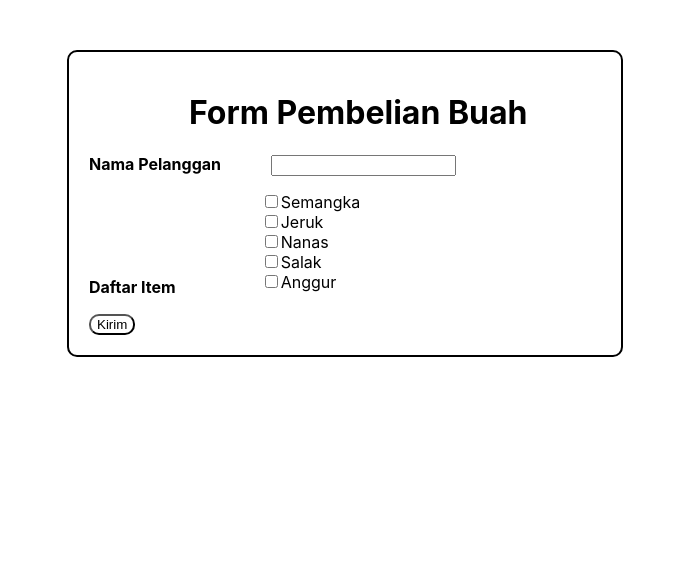
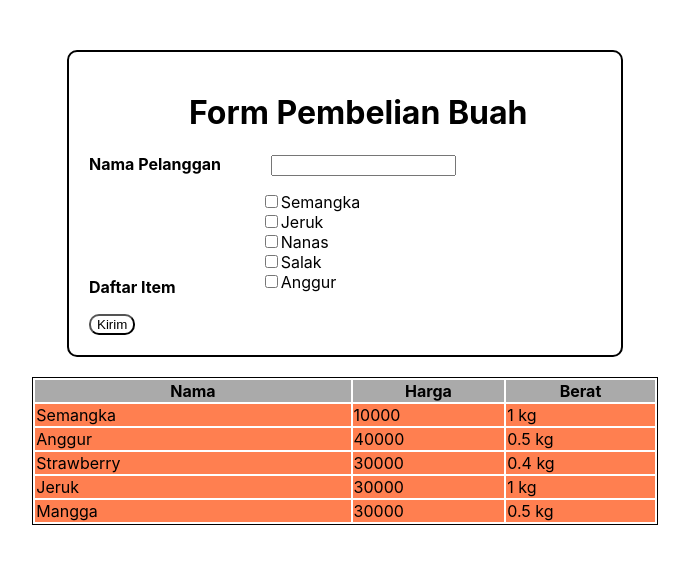
Before and after one commit to bayuik/IM-Sanbercode-Reactjs-Batch-26, a React (Create React App) app in the folder Tugas-Harian-Part-2/: page / in a window 1280 px wide. Shown: the top 564 px of the page, without its empty margins (295-984 px from the left). Built offline with nearby package versions, Linux system fonts and the light colour scheme.

Commit message:
add tugas-10

```diff
--- a/Tugas-Harian-Part-2/src/App.js
+++ b/Tugas-Harian-Part-2/src/App.js
@@ -1,32 +1,12 @@
-import "./App.css";
+import Tugas9 from "./Tugas-9/Tugas9.js";
+import Tugas10 from './Tugas-10/Tugas10'
 
 function App() {
-    let daftarItem = ["Semangka", "Jeruk", "Nanas", "Salak", "Anggur"];
-    let data = daftarItem.map(item => {
-        return (
-            <label><input type="checkbox" value={item} />{item}</label>
-        );
-    });
-
     return (
-        <div>
-            <div className="container">
-                <h1 className="title">Form Pembelian Buah</h1>
-                <form>
-                    <p>
-                        <strong className="nama">Nama Pelanggan</strong>
-                        <input type="text" />
-                    </p>
-                    <p className="daftarItem">
-                        <strong className="label">Daftar Item</strong>
-                        <div className="item">
-                            {data}
-                        </div>
-                    </p>
-                    <input type="submit" value="Kirim" />
-                </form>
-            </div>
-        </div>
+        <>
+            <Tugas9 />
+            <Tugas10 />
+        </>
     );
 }
 
--- /dev/null
+++ b/Tugas-Harian-Part-2/src/Tugas-10/Tugas10.js
@@ -0,0 +1,41 @@
+import React from 'react';
+import './tugas10.css';
+
+export default function Tugas10() {
+    let dataHargaBuah = [
+        {nama: "Semangka", harga: 10000, berat: 1000},
+        {nama: "Anggur", harga: 40000, berat: 500},
+        {nama: "Strawberry", harga: 30000, berat: 400},
+        {nama: "Jeruk", harga: 30000, berat: 1000},
+        {nama: "Mangga", harga: 30000, berat: 500}
+    ]
+
+    return(
+        <>
+            <table>
+                <thead>
+                    <th>Nama</th>
+                    <th>Harga</th>
+                    <th>Berat</th>
+                </thead>
+                <tbody>
+                    {dataHargaBuah.map(({nama, harga, berat}) => {
+                        return (
+                            <Row nama={nama} harga={harga} berat={berat / 1000} />
+                        )
+                    })}
+                </tbody>
+            </table>
+        </>
+    )
+}
+
+const Row = (props) => {
+    return (
+        <tr>
+            <td className="namaBuah">{props.nama}</td>
+            <td className="harga">{props.harga}</td>
+            <td className="berat">{props.berat} kg</td>
+        </tr>
+    )
+}
--- /dev/null
+++ b/Tugas-Harian-Part-2/src/Tugas-10/tugas10.css
@@ -0,0 +1,22 @@
+table {
+    border: 1px solid black;
+    margin: 0 auto;
+    margin-top: 20px;
+    /* display: flex; */
+}
+
+thead {
+    background-color: #aaa;
+}
+
+td {
+    background-color: #ff7f50;
+}
+
+.namaBuah {
+    padding-right: 230px;
+}
+
+.harga, .berat {
+    padding-right: 100px;
+}
--- /dev/null
+++ b/Tugas-Harian-Part-2/src/Tugas-9/Tugas9.js
@@ -0,0 +1,30 @@
+import './tugas9.css';
+
+export default function Tugas9(){
+    let daftarItem = ["Semangka", "Jeruk", "Nanas", "Salak", "Anggur"];
+    let data = daftarItem.map((item) => {
+        return (
+            <label>
+                <input type="checkbox" value={item} />
+                {item}
+            </label>
+        );
+    });
+
+    return (
+            <div className="container">
+                <h1 className="title">Form Pembelian Buah</h1>
+                <form>
+                    <p>
+                        <strong className="nama">Nama Pelanggan</strong>
+                        <input type="text" />
+                    </p>
+                    <p className="daftarItem">
+                        <strong className="label">Daftar Item</strong>
+                        <div className="item">{data}</div>
+                    </p>
+                    <input type="submit" value="Kirim" />
+                </form>
+            </div>
+    );
+};
```
Also changed, not shown: Tugas-Harian-Part-2/src/Tugas-9/tugas9.css (renamed from Tugas-Harian-Part-2/src/App.css).
